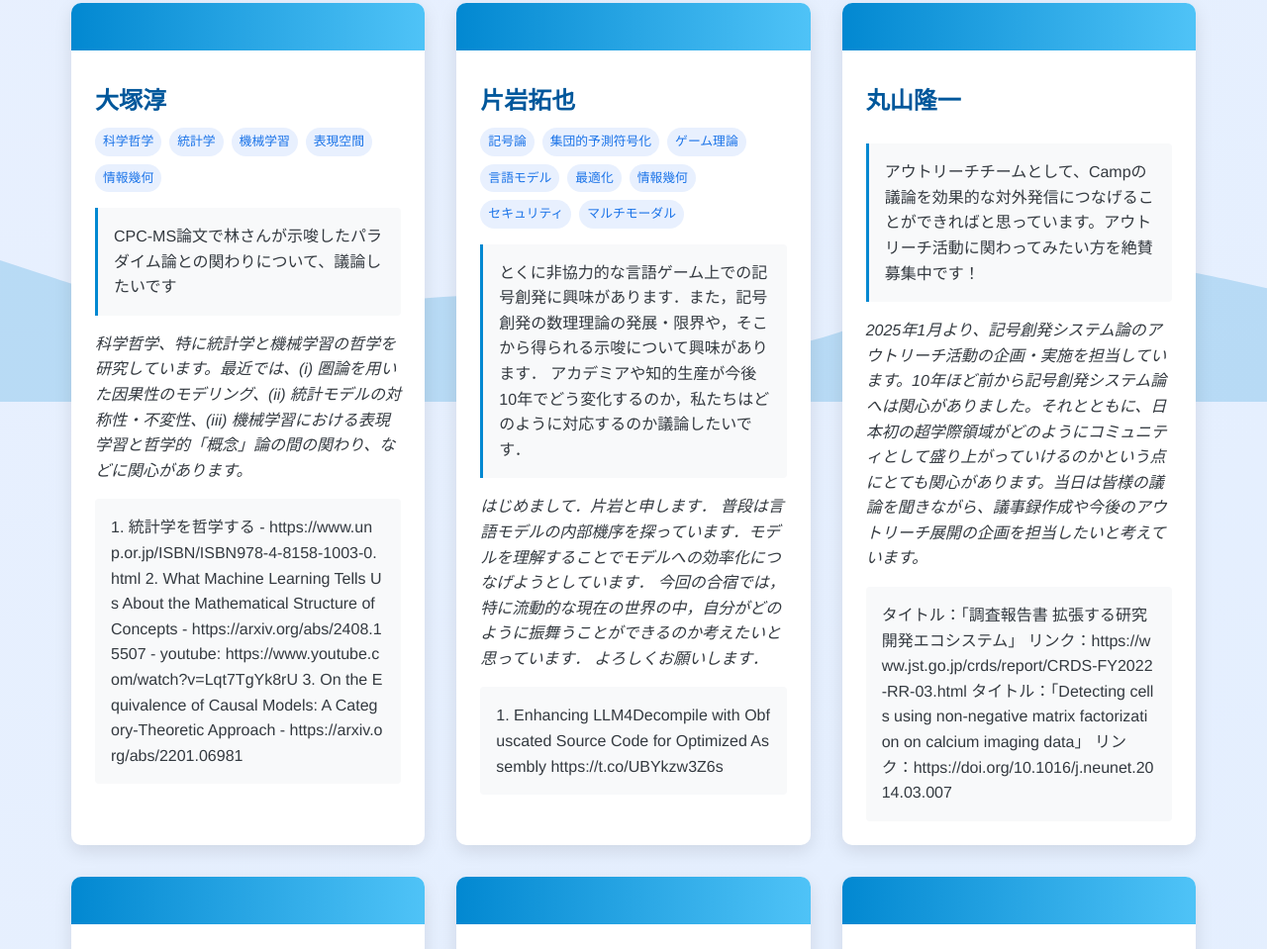
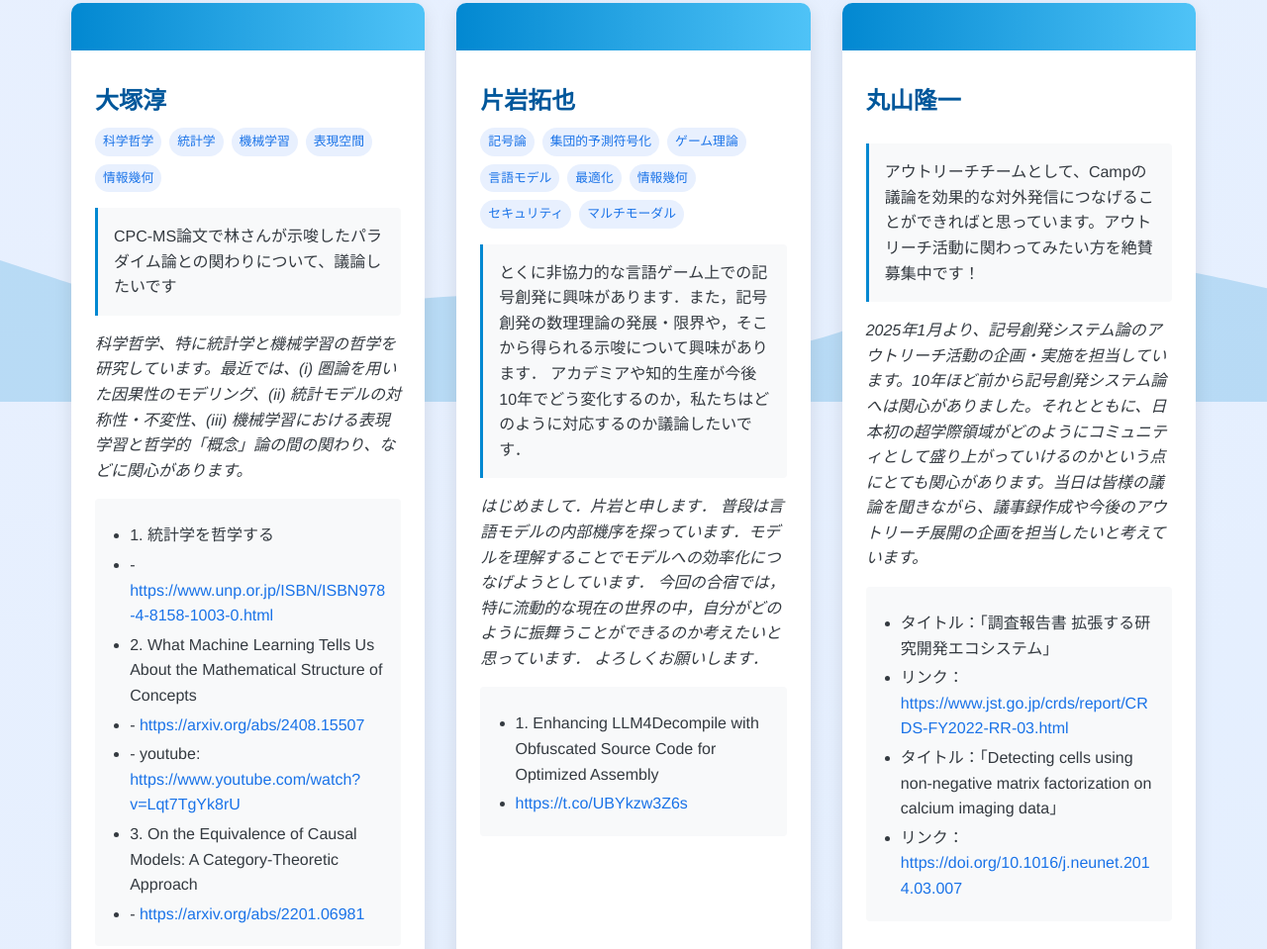
Before and after one commit to Hosi121/cpc-web, a website: page index.html in a window 1280 px wide. Shown: the part 394-1353 px from the top of the page at 99% size. Drawn offline with Linux system fonts and the light colour scheme.

Commit message:
fix: preserve text newlines in HTML minifier; improve papers formatting (pre-line + auto-link to list); fix italic whitespace typo

```diff
--- a/index.js
+++ b/index.js
@@ -139,6 +139,28 @@ document.addEventListener('DOMContentLoaded', function() {
       }
     }
 
+    // 論文欄の整形（URL自動リンク＋行を箇条書き）
+    function formatPapers() {
+      const urlRegex = /(https?:\/\/[^\s)<>"']+)/g;
+      document.querySelectorAll('.papers').forEach(container => {
+        const raw = container.textContent || '';
+        const lines = raw.split(/\r?\n/).map(l => l.trim()).filter(Boolean);
+        if (lines.length === 0) return;
+        const ul = document.createElement('ul');
+        ul.className = 'papers-list';
+        lines.forEach(line => {
+          // Preserve original numbering or dashes; just autolink URLs
+          const htmlLine = line.replace(urlRegex, url => `<a href="${url}" target="_blank" rel="noopener">${url}</a>`);
+          const li = document.createElement('li');
+          li.innerHTML = htmlLine;
+          ul.appendChild(li);
+        });
+        container.innerHTML = '';
+        container.appendChild(ul);
+      });
+    }
+
     // 初期UIを設定
     updateUI();
+    formatPapers();
 });
--- a/scripts/minify.js
+++ b/scripts/minify.js
@@ -97,8 +97,8 @@ function minifyHTML(html) {
   // update asset refs
   html = html.replace('href="style.css"', 'href="style.min.css"')
              .replace('src="index.js"', 'src="index.min.js"');
-  // collapse whitespace between tags and multiple spaces
-  html = html.replace(/>\s+</g, '><').replace(/\s{2,}/g, ' ').trim();
+  // collapse whitespace only between tags (preserve text newlines)
+  html = html.replace(/>\s+</g, '><').trim();
   return html;
 }
 
--- a/style.css
+++ b/style.css
@@ -65,7 +65,7 @@ a:hover {
 
 .text-italic {
     font-style: italic;
-    white-space: noraml;
+    white-space: normal;
 }
 
 .text-gradient {
@@ -194,10 +194,19 @@ a:hover {
     background-color: var(--gray-100);
     padding: var(--space-3);
     border-radius: var(--border-radius-sm);
-    white-space: normal;
-    overflow-wrap: break-word;
-    word-break: break-all;
+    white-space: pre-line; /* keep author-entered newlines */
+    overflow-wrap: anywhere; /* wrap long URLs nicely */
+    word-break: normal;
     margin-top: var(--space-3);
+}
+
+/* Papers list generated by JS */
+.papers .papers-list {
+    margin: var(--space-2) 0 0;
+    padding-left: 1.2rem;
+}
+.papers .papers-list li {
+    margin-bottom: 0.25rem;
 }
 
 .wave-bg {
```
